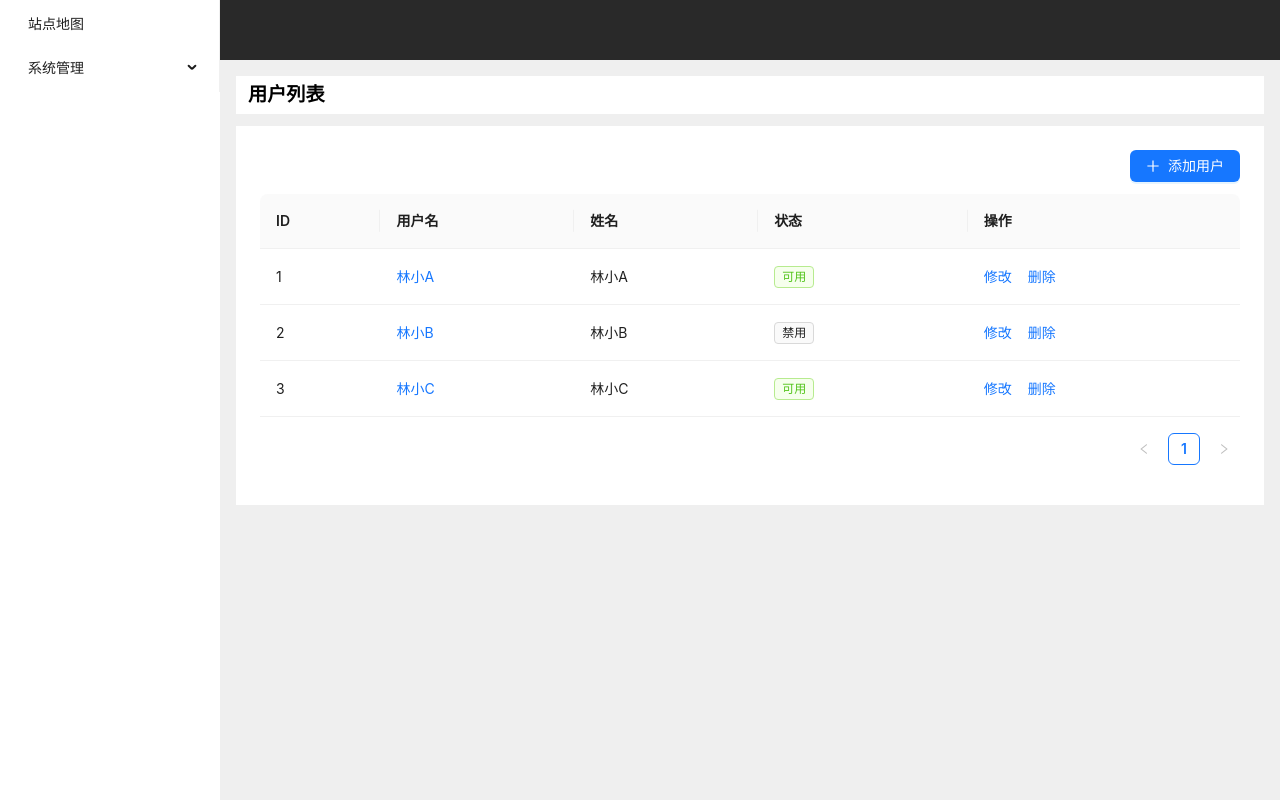
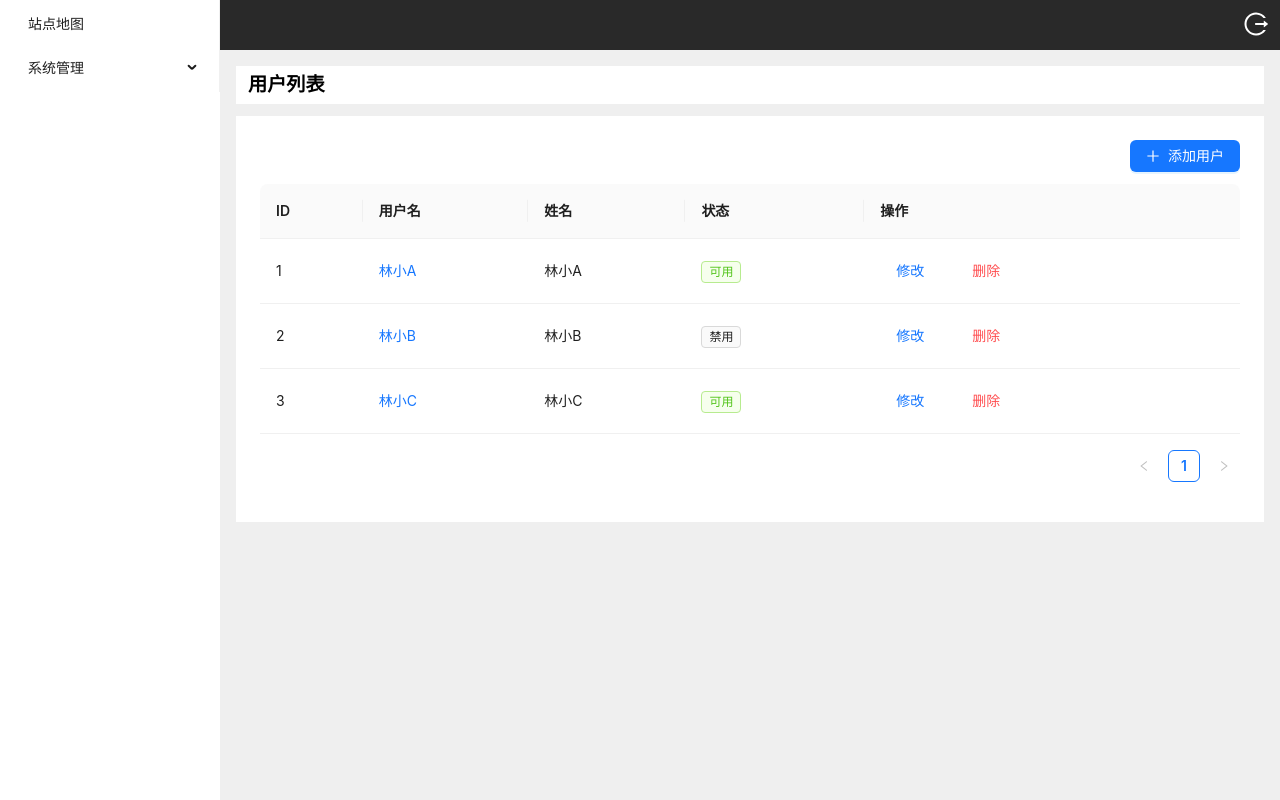
Before and after one commit to L1nJIayu/jeff_admin, a React (Vite) app: page /UserManage in a window 1280 px wide. Built offline with nearby package versions, Linux system fonts and the light colour scheme.

Commit message:
feat: user form

```diff
--- a/src/api/modules/systemManage/user.ts
+++ b/src/api/modules/systemManage/user.ts
@@ -1,4 +1,6 @@
 // import axiosInstance from "../../axios"
+
+import axiosInstance from "../../axios"
 
 export type UserItem = {
   id: number
@@ -32,3 +34,8 @@ export function userTableDataApi(params: {
     })
   })
 }
+
+
+export function deleteUserApi(id: number) {
+  return axiosInstance.delete(`${id}`)
+}
--- /dev/null
+++ b/src/layout/Header.tsx
@@ -0,0 +1,25 @@
+import { LogoutOutlined } from '@ant-design/icons'
+import { useNavigate } from 'react-router'
+
+const Header = () => {
+
+  const navigate = useNavigate()
+
+  const logout = () => {
+    navigate('/login')
+  }
+
+  return (
+    <div className="header">
+      <div className="header_left"></div>
+      <div className="header_right">
+        <LogoutOutlined
+          className="text-2xl text-white cursor-pointer"
+          onClick={logout}
+        />
+      </div>
+    </div>
+  )
+}
+
+export default Header
--- a/src/layout/Layout.tsx
+++ b/src/layout/Layout.tsx
@@ -2,6 +2,7 @@ import type React from "react"
 import { Outlet } from 'react-router'
 import './layout.scss'
 import Menu from "../components/menu/Menu"
+import Header from './Header'
 
 const Layout: React.FC = () => {
   return (<>
@@ -10,7 +11,9 @@ const Layout: React.FC = () => {
         <Menu></Menu>
       </div>
       <div className="mp_container">
-        <div className="mp_header"></div>
+        <div className="mp_header">
+          <Header />
+        </div>
         <div className="mp_content">
           <Outlet />
         </div>
--- a/src/layout/layout.scss
+++ b/src/layout/layout.scss
@@ -1,4 +1,4 @@
-$header_height: 60px;
+$header_height: 50px;
 
 .mainPage {
   width: 100%;
@@ -16,6 +16,16 @@ $header_height: 60px;
     .mp_header {
       height: $header_height;
       background-color: #292929;
+      .header {
+        height: 100%;
+        width: 100%;
+        display: flex;
+        justify-content: space-between;
+        align-items: center;
+        .header_right {
+          padding-right: 12px;
+        }
+      }
     }
     .mp_content {
       width: 100%;
--- a/src/views/home/HomePage.tsx
+++ b/src/views/home/HomePage.tsx
@@ -11,7 +11,6 @@ const HomePage: React.FC = () => {
   return (
     <>
       <div>首页</div>
-      <div onClick={logout}>退出登录</div>
     </>
   )
 }
--- /dev/null
+++ b/src/views/systemManage/userManage/UserFormDrawer.tsx
@@ -0,0 +1,42 @@
+import { Drawer, Form, Input } from 'antd'
+
+type Props = {
+  open: boolean
+  id?: number
+
+  onClose: () => void
+}
+
+type FieldType = {
+  username: string
+  password: string
+  name: string
+}
+
+const UserFormDrawer = (props: Props) => {
+
+  const { id, open, onClose } = props
+
+  const title = id ? '修改用户信息' : '添加用户'
+
+  return (
+    <Drawer
+      title={ title }
+      open={open}
+      onClose={onClose}
+    >
+      <Form>
+        <Form.Item<FieldType>
+          label="用户名">
+          <Input />
+        </Form.Item>
+        <Form.Item<FieldType>
+          label="用户名">
+          <Input.Password />
+        </Form.Item>
+      </Form>
+    </Drawer>
+  )
+}
+
+export default UserFormDrawer
--- a/src/views/systemManage/userManage/UserTable.tsx
+++ b/src/views/systemManage/userManage/UserTable.tsx
@@ -1,17 +1,28 @@
 import type React from "react"
 import TablePage from "../../../layout/tablePage/TablePage"
-import { Button, Space, Table, Tag } from 'antd'
+import { Button, Space, Table, Tag, Popconfirm } from 'antd'
 import type { TableProps } from 'antd'
 import { PlusOutlined } from '@ant-design/icons'
 import { useEffect, useState } from "react"
-import { userTableDataApi } from '../../../api/modules/systemManage/user'
+import { userTableDataApi, deleteUserApi } from '../../../api/modules/systemManage/user'
 import type { UserItem } from '../../../api/modules/systemManage/user'
 import { UserStatus, displayName_userStatus } from '../../dictionary/index'
+import UserFormDrawer from "./UserFormDrawer"
 
 const userStatusTagType: Record<UserStatus, string> = {
   [UserStatus.Active]: 'success',
   [UserStatus.Inactive]: 'default'
 }
+
+
+
+const UserTable: React.FC = () => {
+
+  const [ tableData, setTableData ] = useState<UserItem[]>([])
+  const [ total, setTotal ] = useState(0)
+  const [ openUserFormDrawer, setOpenUserFormDrawer ] = useState(false)
+
+  const [ actionId, setActionId ] = useState<number>()
 
   const columns: TableProps<UserItem>['columns'] = [
     {
@@ -51,22 +62,25 @@ const columns: TableProps<UserItem>['columns'] = [
       key: 'action',
       render: (_, record) => (
         <Space size="middle">
-        <a>修改</a>
-        <a>删除</a>
+          <Button
+            type="link"
+            onClick={() => {
+              setOpenUserFormDrawer(true)
+              setActionId(record.id)
+            }}>修改</Button>
+          <Popconfirm
+            title="删除用户"
+            description="你确定要删除该用户吗？"
+            onConfirm={() => handleDeleteUser(record.id)}
+            okText="确定"
+            cancelText="取消"
+          >
+            <Button type="link" danger>删除</Button>
+          </Popconfirm>
         </Space>
       ),
     },
   ]
-const Actions = (
-  <Button
-    type="primary"
-    icon={ <PlusOutlined /> }>添加用户</Button>
-)
-
-const UserTable: React.FC = () => {
-
-  const [ tableData, setTableData ] = useState<UserItem[]>([])
-  const [ total, setTotal ] = useState(0)
 
   useEffect(() => {
     getTableData()
@@ -90,11 +104,33 @@ const UserTable: React.FC = () => {
     }
   }
 
+  const Actions = (
+    <Button
+      type="primary"
+      icon={ <PlusOutlined /> }
+      onClick={() => setOpenUserFormDrawer(true)}>添加用户</Button>
+  )
+
+  const handleDeleteUser = async (id: number) => {
+    try {
+      await deleteUserApi(id)
+    } catch (e) {
+      console.error(e)
+    }
+  }
+
   return (
     <TablePage
       title="用户列表"
       actions={Actions}>
       <Table<UserItem> columns={columns} dataSource={tableData} />
+      <UserFormDrawer
+        id={actionId}
+        open={openUserFormDrawer}
+        onClose={() => {
+          setActionId(undefined)
+          setOpenUserFormDrawer(false)
+        }}></UserFormDrawer>
     </TablePage>
   )
 }
```
Lines whose indentation alone changed are shown as unchanged.
